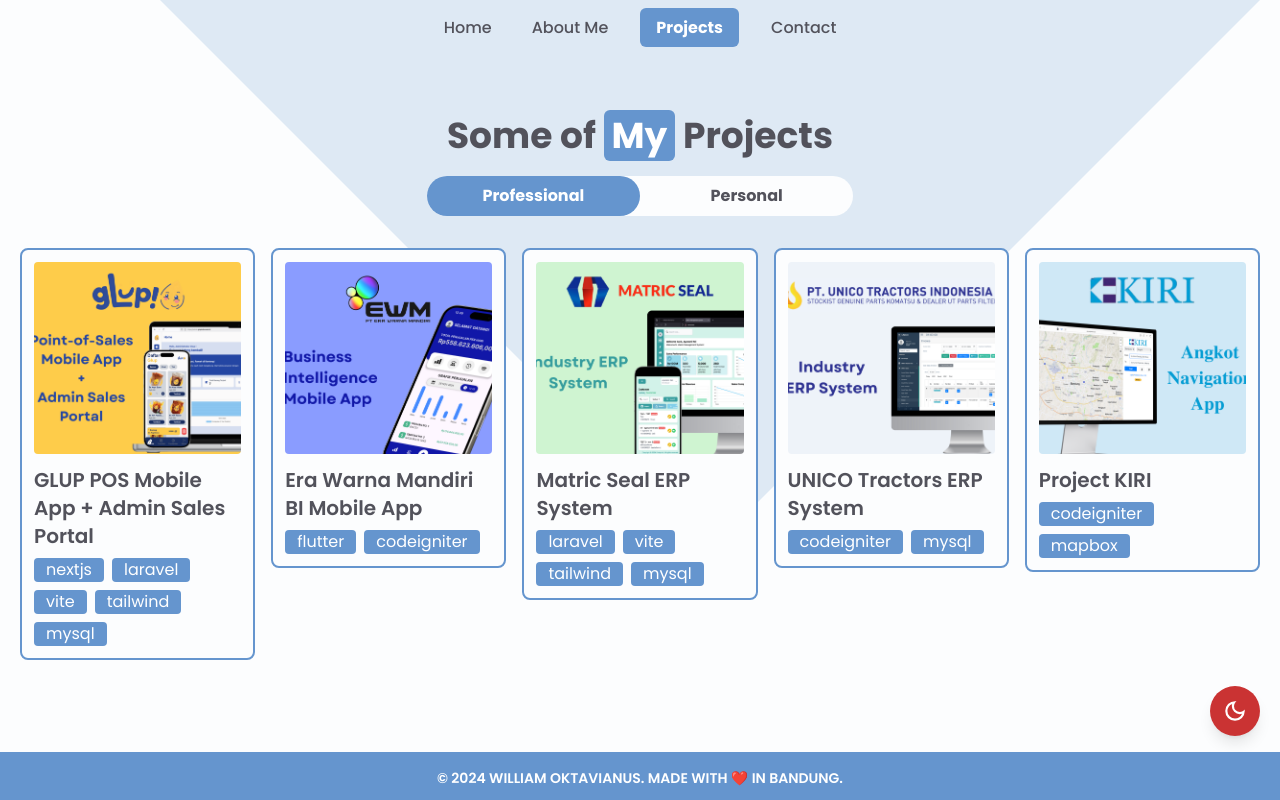
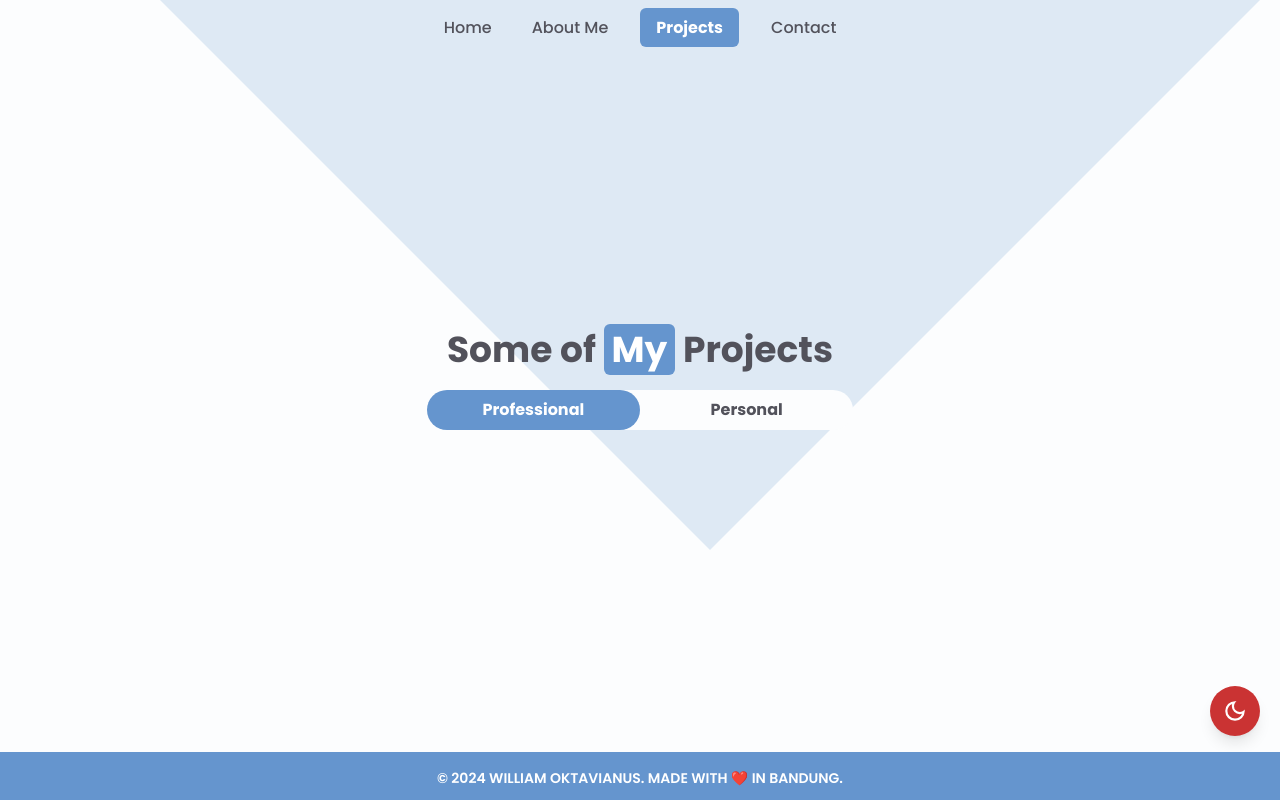
Before and after one commit to williamo1099/Portfolio, a Next.js app: page /projects in a window 1280 px wide. Built offline with nearby package versions, Linux system fonts and the light colour scheme.

Commit message:
Hiding professional projects temporarily

```diff
--- a/data/projects.js
+++ b/data/projects.js
@@ -6,30 +6,31 @@
   },
 ];
 
-export const professionalProjects = [
-  {
-    title: "GLUP POS Mobile App + Admin Sales Portal",
-    image: "/images/projects/professional/glup/poster.png",
-    stacks: ["nextjs", "laravel", "vite", "tailwind", "mysql"],
-  },
-  {
-    title: "Era Warna Mandiri BI Mobile App",
-    image: "/images/projects/professional/ewm/poster.png",
-    stacks: ["flutter", "codeigniter"],
-  },
-  {
-    title: "Matric Seal ERP System",
-    image: "/images/projects/professional/matric/poster.png",
-    stacks: ["laravel", "vite", "tailwind", "mysql"],
-  },
-  {
-    title: "UNICO Tractors ERP System",
-    image: "/images/projects/professional/unico/poster.png",
-    stacks: ["codeigniter", "mysql"],
-  },
-  {
-    title: "Project KIRI",
-    image: "/images/projects/professional/projectkiri/poster.png",
-    stacks: ["codeigniter", "mapbox"],
-  },
-];
+export const professionalProjects = [];
+// export const professionalProjects = [
+//   {
+//     title: "GLUP POS Mobile App + Admin Sales Portal",
+//     image: "/images/projects/professional/glup/poster.png",
+//     stacks: ["nextjs", "laravel", "vite", "tailwind", "mysql"],
+//   },
+//   {
+//     title: "Era Warna Mandiri BI Mobile App",
+//     image: "/images/projects/professional/ewm/poster.png",
+//     stacks: ["flutter", "codeigniter"],
+//   },
+//   {
+//     title: "Matric Seal ERP System",
+//     image: "/images/projects/professional/matric/poster.png",
+//     stacks: ["laravel", "vite", "tailwind", "mysql"],
+//   },
+//   {
+//     title: "UNICO Tractors ERP System",
+//     image: "/images/projects/professional/unico/poster.png",
+//     stacks: ["codeigniter", "mysql"],
+//   },
+//   {
+//     title: "Project KIRI",
+//     image: "/images/projects/professional/projectkiri/poster.png",
+//     stacks: ["codeigniter", "mapbox"],
+//   },
+// ];
```
